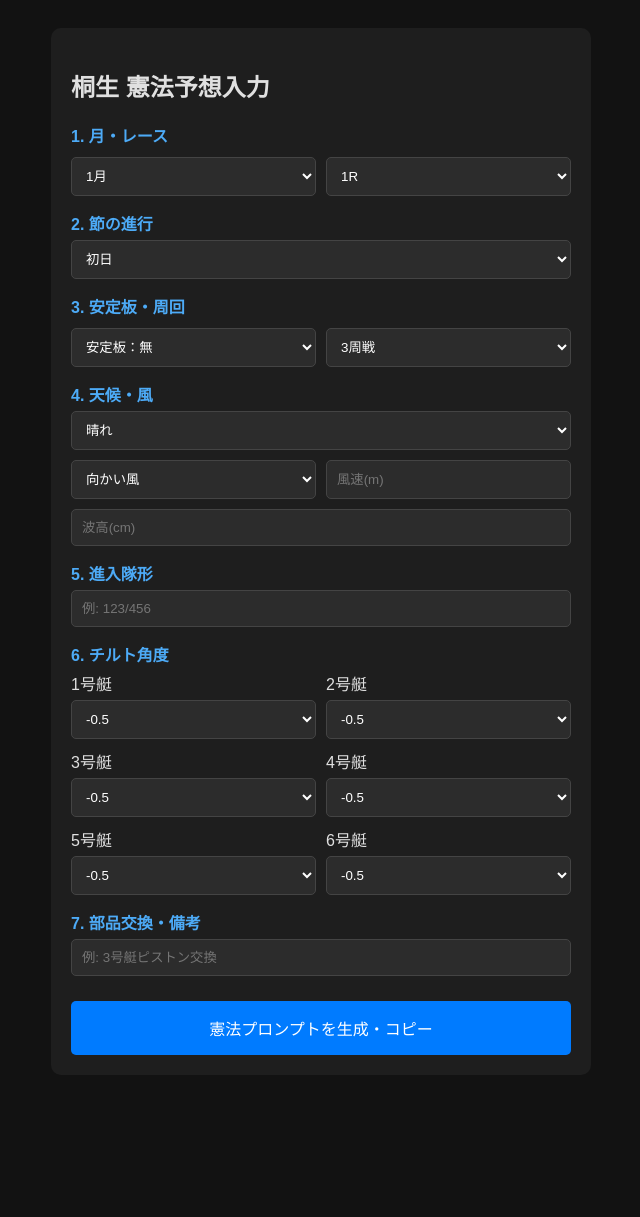
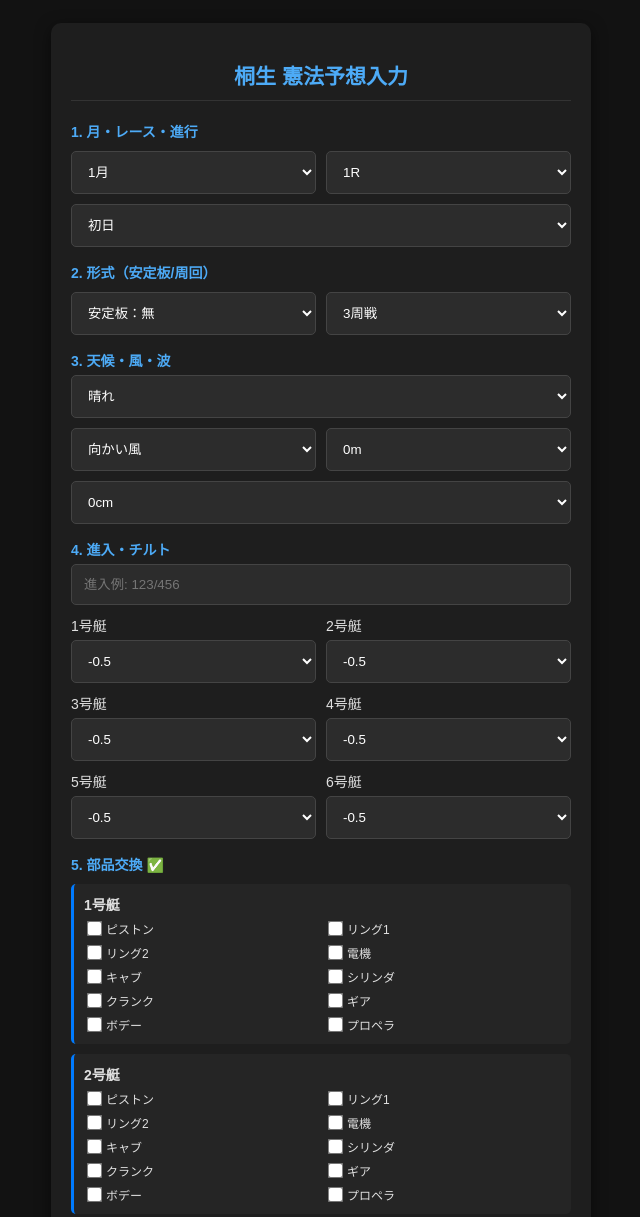
Before and after one commit to nadenatsu/kiryu-app, a plain HTML site: page index.html in a window 1280 px wide. Shown: the top 1217 px of the page, without its empty margins (319-959 px from the left). Before the commit the page ends 1103 px from the top, so only its background shows below. Drawn offline with Linux system fonts and the light colour scheme.

Commit message:
Update index.html

```diff
--- a/index.html
+++ b/index.html
@@ -3,44 +3,46 @@
 <head>
     <meta charset="UTF-8">
     <meta name="viewport" content="width=device-width, initial-scale=1.0">
-    <title>新・桐生憲法予想入力</title>
+    <title>桐生憲法・完全版エディタ</title>
     <style>
-        body { font-family: sans-serif; background-color: #121212; color: #e0e0e0; padding: 20px; }
-        .container { max-width: 500px; margin: auto; background: #1e1e1e; padding: 20px; border-radius: 10px; }
+        body { font-family: sans-serif; background-color: #121212; color: #e0e0e0; padding: 15px; font-size: 14px; }
+        .container { max-width: 500px; margin: auto; background: #1e1e1e; padding: 20px; border-radius: 10px; box-shadow: 0 4px 15px rgba(0,0,0,0.5); }
+        h2 { text-align: center; color: #4dabf7; margin-bottom: 20px; border-bottom: 1px solid #333; padding-bottom: 10px; }
         label { display: block; margin-top: 15px; font-weight: bold; color: #4dabf7; }
-        select, input { width: 100%; padding: 10px; margin-top: 5px; background: #2c2c2c; border: 1px solid #444; color: white; border-radius: 5px; box-sizing: border-box; }
-        .tilt-grid { display: grid; grid-template-columns: 1fr 1fr; gap: 10px; margin-top: 5px; }
-        button { width: 100%; padding: 15px; margin-top: 25px; background: #007bff; color: white; border: none; border-radius: 5px; font-size: 16px; cursor: pointer; }
-        button:active { background: #0056b3; }
+        select, input[type="text"] { width: 100%; padding: 12px; margin-top: 5px; background: #2c2c2c; border: 1px solid #444; color: white; border-radius: 5px; box-sizing: border-box; }
+        .grid-2 { display: grid; grid-template-columns: 1fr 1fr; gap: 10px; margin-top: 5px; }
+
+        /* 部品交換エリア */
+        .parts-container { margin-top: 10px; background: #252525; padding: 10px; border-radius: 5px; border-left: 3px solid #007bff; }
+        .parts-grid { display: grid; grid-template-columns: repeat(2, 1fr); gap: 5px; font-size: 12px; margin-top: 5px; }
+        .part-item { display: flex; align-items: center; }
+        .part-item input { margin-right: 5px; transform: scale(1.2); }
+
+        button { width: 100%; padding: 18px; margin-top: 30px; background: #007bff; color: white; border: none; border-radius: 8px; font-size: 18px; font-weight: bold; cursor: pointer; transition: 0.3s; }
+        button:active { background: #0056b3; transform: scale(0.98); }
     </style>
 </head>
 <body>
 <div class="container">
     <h2>桐生 憲法予想入力</h2>
 
-    <label>1. 月・レース</label>
-    <div class="tilt-grid">
+    <label>1. 月・レース・進行</label>
+    <div class="grid-2">
         <select id="month">
-            <option value="1月">1月</option><option value="2月">2月</option><option value="3月">3月</option>
-            <option value="4月">4月</option><option value="5月">5月</option><option value="6月">6月</option>
-            <option value="7月">7月</option><option value="8月">8月</option><option value="9月">9月</option>
-            <option value="10月">10月</option><option value="11月">11月</option><option value="12月">12月</option>
+            <script>for(let i=1;i<=12;i++) document.write(`<option value="${i}月">${i}月</option>`)</script>
         </select>
         <select id="raceNum">
             <script>for(let i=1;i<=12;i++) document.write(`<option value="${i}R">${i}R</option>`)</script>
         </select>
     </div>
-
-    <label>2. 節の進行</label>
-    <select id="dayType">
-        <option value="初日">初日</option><option value="2日目">2日目</option>
-        <option value="3日目">3日目</option><option value="4日目">4日目</option>
-        <option value="5日目">5日目</option><option value="6日目">6日目</option>
+    <select id="dayType" style="margin-top:10px;">
+        <option value="初日">初日</option><option value="2日目">2日目</option><option value="3日目">3日目</option>
+        <option value="4日目">4日目</option><option value="5日目">5日目</option><option value="6日目">6日目</option>
         <option value="最終日">最終日</option>
     </select>
 
-    <label>3. 安定板・周回</label>
-    <div class="tilt-grid">
+    <label>2. 形式（安定板/周回）</label>
+    <div class="grid-2">
         <select id="stabilizer">
             <option value="安定板：無">安定板：無</option>
             <option value="安定板：有">安定板：有</option>
@@ -51,43 +53,59 @@
         </select>
     </div>
 
-    <label>4. 天候・風</label>
+    <label>3. 天候・風・波</label>
     <select id="weather">
-        <option value="晴れ">晴れ</option><option value="曇り">曇り</option>
-        <option value="雨">雨</option><option value="雪">雪</option>
+        <option value="晴れ">晴れ</option><option value="曇り">曇り</option><option value="雨">雨</option><option value="雪">雪</option>
     </select>
-    <div class="tilt-grid">
-        <select id="windDir">
-            <option value="向かい風">向かい風</option>
-            <option value="追い風">追い風</option>
+    <div class="grid-2">
+        <select id="windDir"><option value="向かい風">向かい風</option><option value="追い風">追い風</option></select>
+        <select id="windSpeed">
+            <script>for(let i=0;i<=11;i++) document.write(`<option value="${i}m">${i}m</option>`)</script>
         </select>
-        <input type="text" id="windSpeed" placeholder="風速(m)">
     </div>
-    <input type="text" id="waveHeight" placeholder="波高(cm)" style="margin-top:10px;">
+    <select id="waveHeight" style="margin-top:10px;">
+        <script>for(let i=0;i<=15;i++) document.write(`<option value="${i}cm">${i}cm</option>`)</script>
+    </select>
 
-    <label>5. 進入隊形</label>
-    <input type="text" id="entryLine" placeholder="例: 123/456">
-
-    <label>6. チルト角度</label>
-    <div class="tilt-grid">
+    <label>4. 進入・チルト</label>
+    <input type="text" id="entryLine" placeholder="進入例: 123/456">
+    <div class="grid-2" style="margin-top:10px;">
         <script>
             for(let i=1;i<=6;i++) {
-                document.write(`<div>${i}号艇<select id="tilt${i}">
-                    <option value="-0.5">-0.5</option><option value="0">0</option>
-                    <option value="0.5">0.5</option><option value="1">1</option>
-                </select></div>`);
+                document.write(`<div>${i}号艇<select id="tilt${i}"><option value="-0.5">-0.5</option><option value="0">0</option><option value="0.5">0.5</option><option value="1">1</option></select></div>`);
             }
         </script>
     </div>
 
-    <label>7. 部品交換・備考</label>
-    <input type="text" id="parts" placeholder="例: 3号艇ピストン交換">
+    <label>5. 部品交換 ✅</label>
+    <div id="parts-section">
+        <script>
+            const partsList = ["ピストン", "リング1", "リング2", "電機", "キャブ", "シリンダ", "クランク", "ギア", "ボデー", "プロペラ"];
+            for(let i=1;i<=6;i++) {
+                document.write(`<div class="parts-container"><strong>${i}号艇</strong><div class="parts-grid">`);
+                partsList.forEach(p => {
+                    document.write(`<div class="part-item"><input type="checkbox" class="p-check" data-boat="${i}" value="${p}">${p}</div>`);
+                });
+                document.write(`</div></div>`);
+            }
+        </script>
+    </div>
+
+    <label>6. その他（備考）</label>
+    <input type="text" id="memo" placeholder="例: 3号艇ボート28に変更">
 
     <button onclick="copyToClipboard()">憲法プロンプトを生成・コピー</button>
 </div>
 
 <script>
 function copyToClipboard() {
+    let partsText = "";
+    for(let i=1;i<=6;i++) {
+        let selected = Array.from(document.querySelectorAll(`.p-check[data-boat="${i}"]:checked`)).map(c => c.value);
+        if(selected.length > 0) partsText += `・${i}号艇: ${selected.join(', ')}\n`;
+    }
+    if(!partsText) partsText = "なし\n";
+
     const text = `以下の条件で、私の【舟券推理の基本フローチャート】に従って分析を開始してください。
 
 【基本情報】
@@ -97,17 +115,20 @@ function copyToClipboard() {
 
 【気象条件】
 ・天候: ${document.getElementById('weather').value}
-・風況: ${document.getElementById('windDir').value} ${document.getElementById('windSpeed').value}m
-・波高: ${document.getElementById('waveHeight').value}cm
+・風況: ${document.getElementById('windDir').value} ${document.getElementById('windSpeed').value}
+・波高: ${document.getElementById('waveHeight').value}
 
 【直前気配】
 ・進入隊形: ${document.getElementById('entryLine').value}
 ・チルト: 1:[${document.getElementById('tilt1').value}] 2:[${document.getElementById('tilt2').value}] 3:[${document.getElementById('tilt3').value}] 4:[${document.getElementById('tilt4').value}] 5:[${document.getElementById('tilt5').value}] 6:[${document.getElementById('tilt6').value}]
-・部品交換/備考: ${document.getElementById('parts').value || '特になし'}
+・部品交換:
+${partsText}
+【その他備考】
+・${document.getElementById('memo').value || '特になし'}
 
-※まずは、これから送る画像（出走表・展示データ）の数字と選手名を、一文字ずつ正確に書き起こしてください。書き起こしが完了してから、憲法に基づいた分析ステップに進んでください。`;
+※まずは、これから送る画像（出走表・展示データ）の数字と選手名を、一文字ずつ正確に書き起こしてください。書き起こし完了後に分析へ進みます。`;
 
-    navigator.clipboard.writeText(text).then(() => alert('コピーしました！Geminiに貼り付けてください。'));
+    navigator.clipboard.writeText(text).then(() => alert('コピーしました！'));
 }
 </script>
 </body>
```
